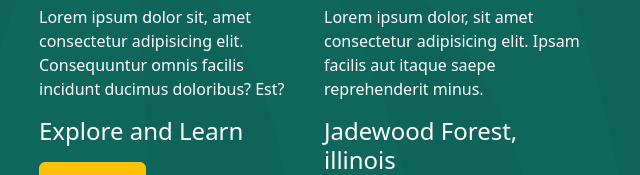
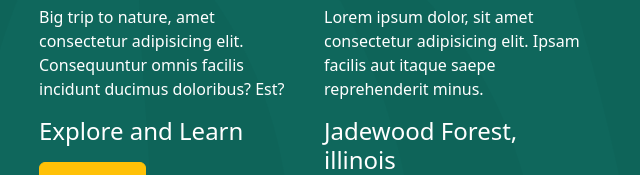
Before and after one commit to narottomroy/nature, a plain HTML site: page index.html in a window 1280 px wide. Shown: the part 319-494 px from the top of the page, 613-1253 px from the left. Drawn offline with Linux system fonts and the light colour scheme.

Commit message:
Update text

```diff
--- a/index.html
+++ b/index.html
@@ -56,7 +56,7 @@
                         </div>
                         <div class="row">
                             <div class="col-md-6 min">
-                                <p>Lorem ipsum dolor sit, amet consectetur adipisicing elit. Consequuntur omnis facilis incidunt ducimus doloribus? Est?</p>
+                                <p>Big trip to nature, amet consectetur adipisicing elit. Consequuntur omnis facilis incidunt ducimus doloribus? Est?</p>
                                 <h4>Explore and Learn</h4>
                                 <button class="btn btn-warning mt-2">Read More</button>
                             </div>
```
